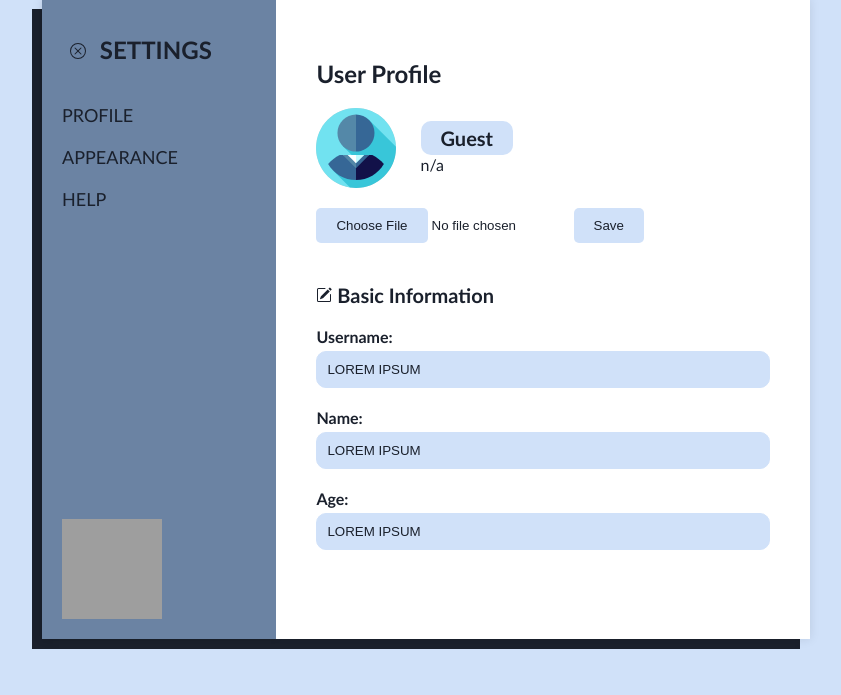
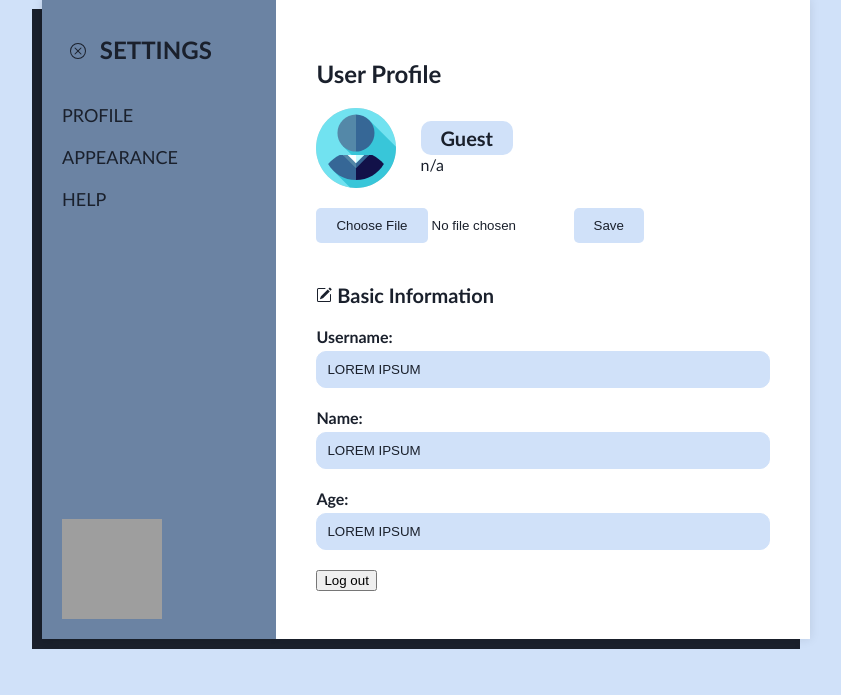
Before and after one commit to dashi-ron3/quiex, a PHP site: page /student-settings.php in a window 1280 px wide. Shown: the part 105-800 px from the top of the page, without its empty margins (214-1055 px from the left). Run offline with PHP 8.4, Linux system fonts and the light colour scheme; grey boxes are pictures that could not be loaded.

Commit message:
student-settings.php

```diff
--- a/student-settings.php
+++ b/student-settings.php
@@ -85,6 +85,8 @@
                     <input id="age" type="text" value="LOREM IPSUM" readonly />
                 </div>
             </div>
+
+            <button onclick="window.location.href='user-access-control.php'">Log out</button>
         </div>
     </div>
 
@@ -98,7 +100,6 @@
         });
 
         document.getElementById('saveButton').addEventListener('click', function() {
-            // You can hide the save button after "saving"
             document.getElementById('saveButton').style.display = 'none';
         });
     </script>
```
